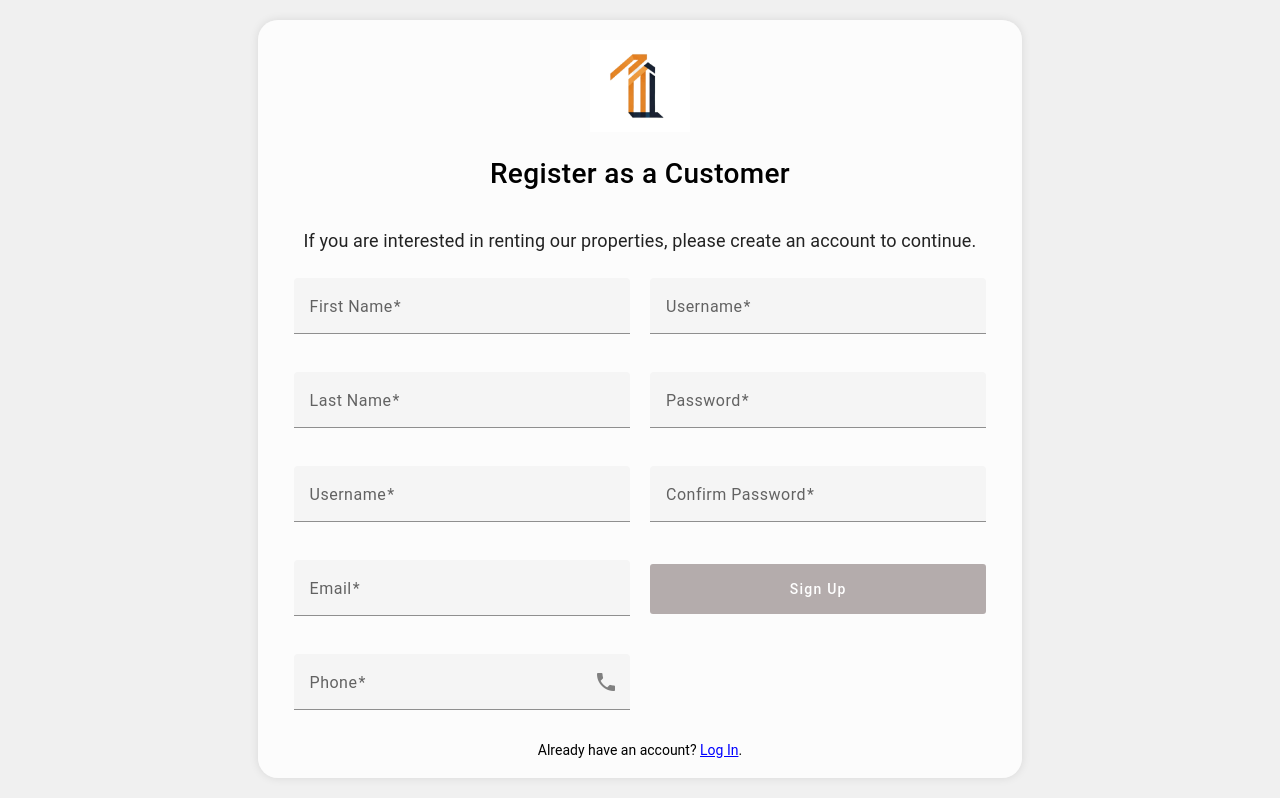
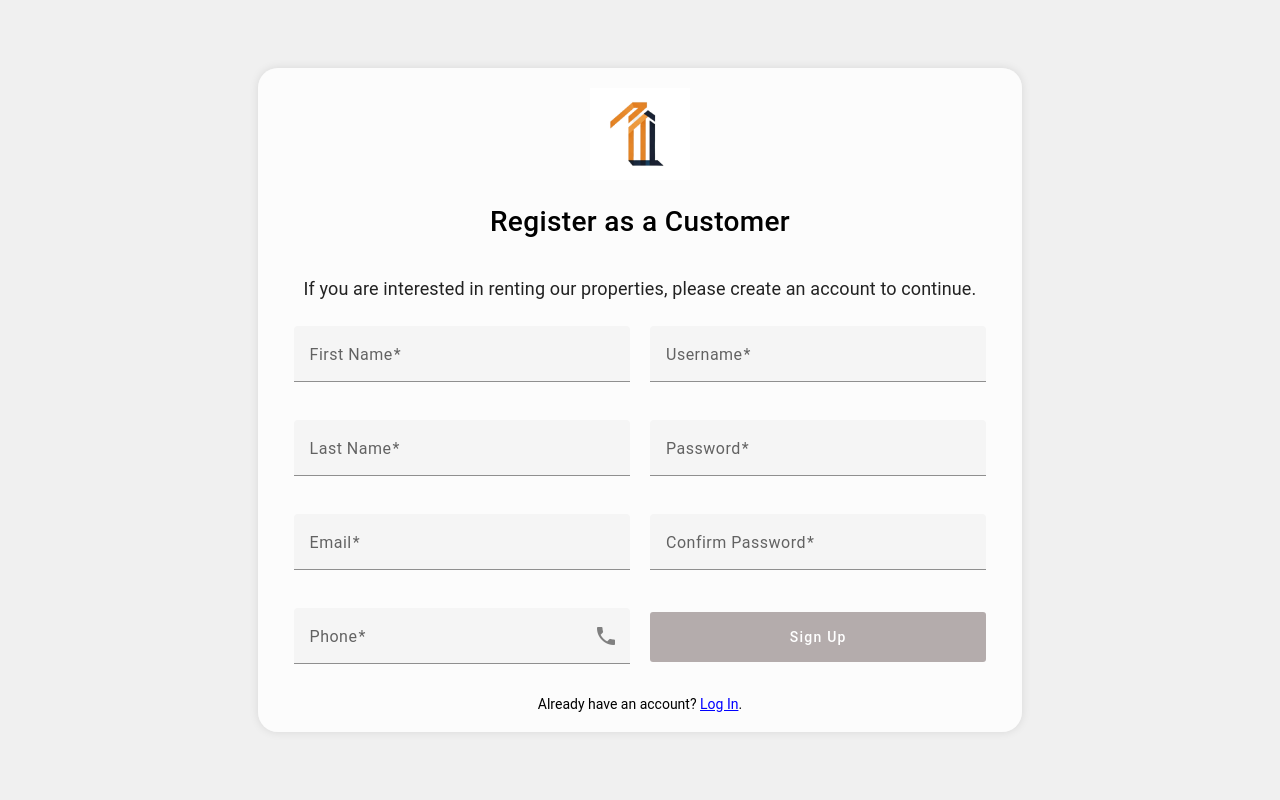
Before and after one commit to KiaraMarku/rental-app, an Angular app in the folder rental frontend/rental/: page /register in a window 1280 px wide. Built offline with nearby package versions, Linux system fonts and the light colour scheme.

Commit message:
small fix

```diff
--- a/rental frontend/rental/src/app/components/customer-register/customer-register.component.css
+++ b/rental frontend/rental/src/app/components/customer-register/customer-register.component.css
@@ -2,6 +2,7 @@
     display: flex;
     align-items: center;
     justify-content: center;
+    height: 100%;
     background-color: #f0f0f0;
 }
 
--- a/rental frontend/rental/src/app/components/customer-register/customer-register.component.html
+++ b/rental frontend/rental/src/app/components/customer-register/customer-register.component.html
@@ -35,15 +35,6 @@
                 <span *ngIf="lastName?.errors?.['required']">Last name is required</span>
               </mat-error>
             </mat-form-field>
-
-        <mat-form-field appearance="fill">
-          <mat-label>Username</mat-label>
-          <input matInput type="text" formControlName="username" [class.error]="username?.invalid && username?.touched">
-          <mat-error *ngIf="username?.invalid && username?.touched">
-            <span *ngIf="username?.errors?.['required']">Username is required</span>
-            <span *ngIf="username?.errors?.['minlength']">Username must be at least 4 characters</span>
-          </mat-error>
-        </mat-form-field>
 
             <mat-form-field appearance="fill">
               <mat-label>Email</mat-label>
```
